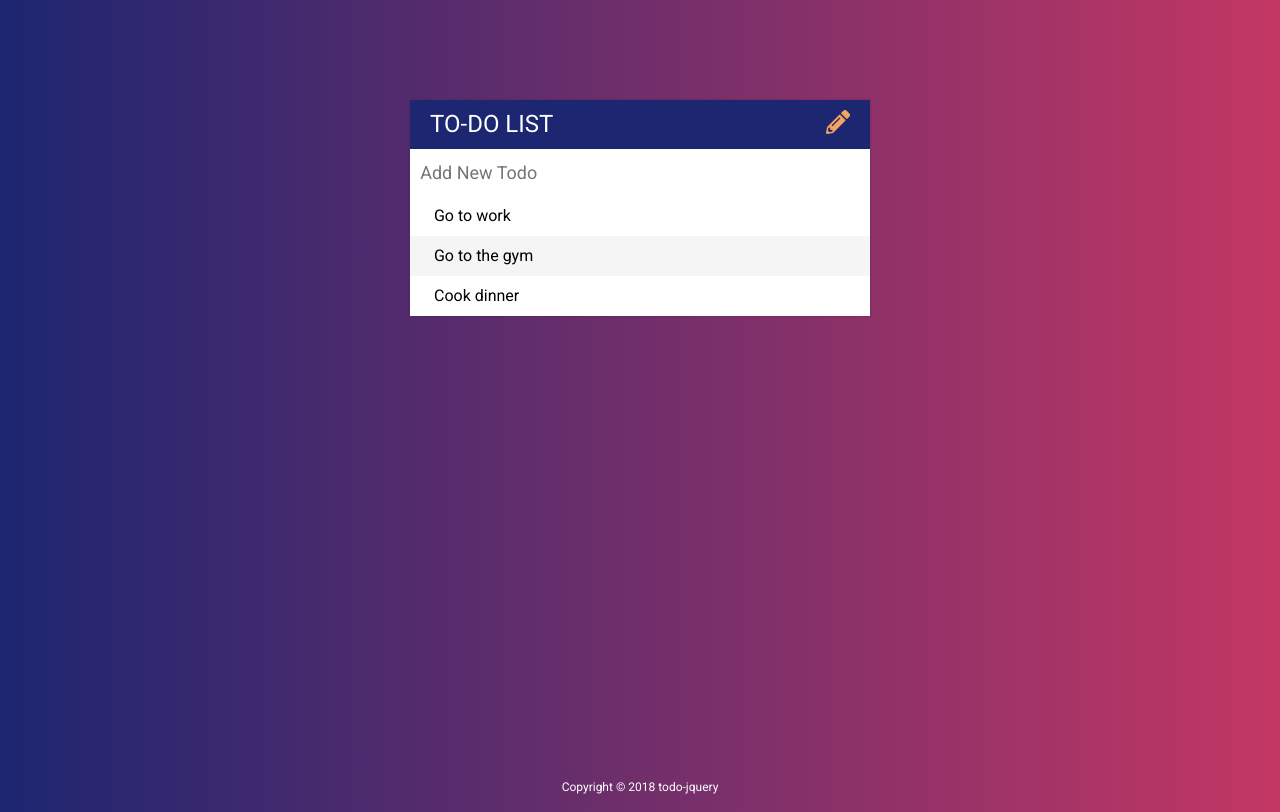
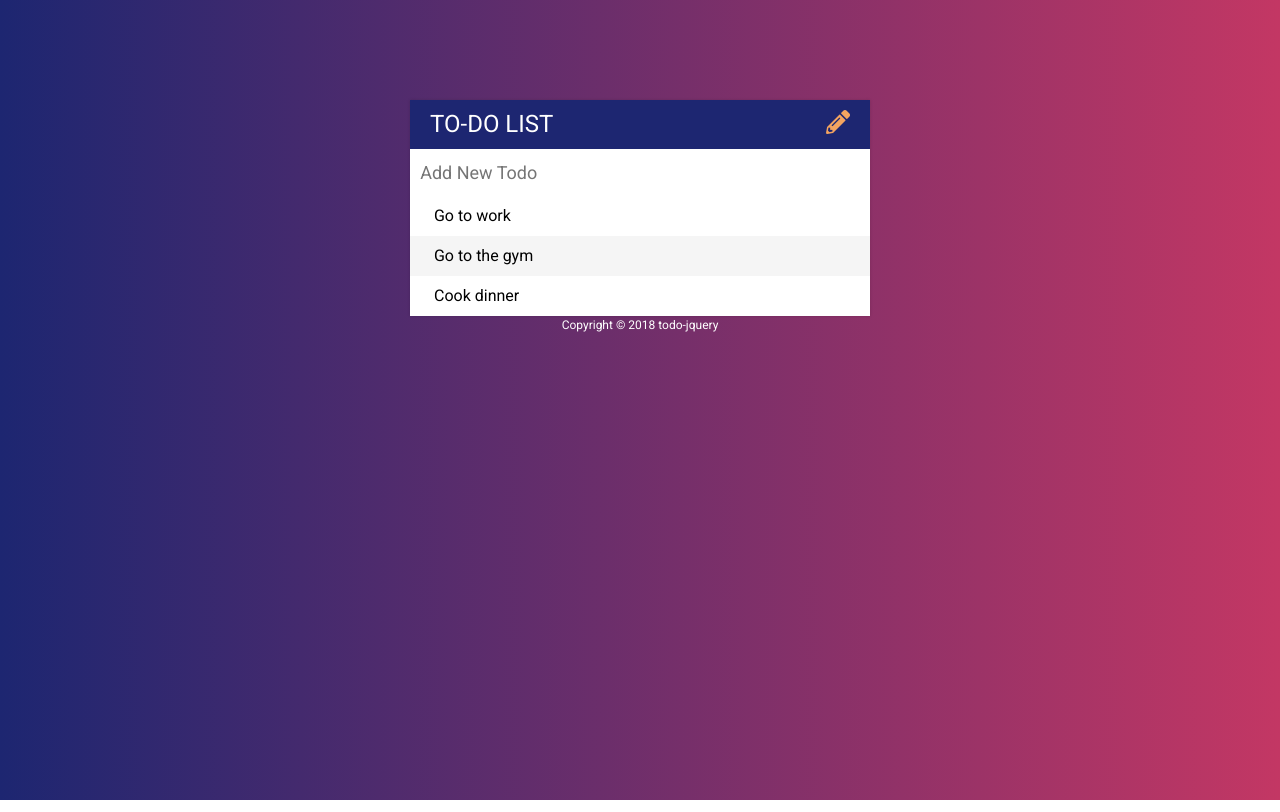
Before and after one commit to TishG/todo-jquery, a plain HTML site: page index.html in a window 1280 px wide. Drawn offline with nearby package versions, Linux system fonts and the light colour scheme.

Commit message:
latest commit

```diff
--- a/assets/css/todos.css
+++ b/assets/css/todos.css
@@ -111,10 +111,7 @@ span {
 
 /* footer */
 footer {
-    /* background-color: #1D2671; */
-    width: 100%;
     color: white;
-    margin-top: 461.5px;
 }
 
 footer p {
```
